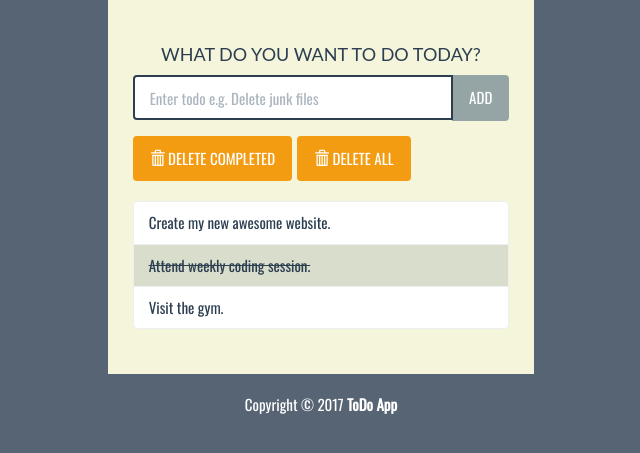
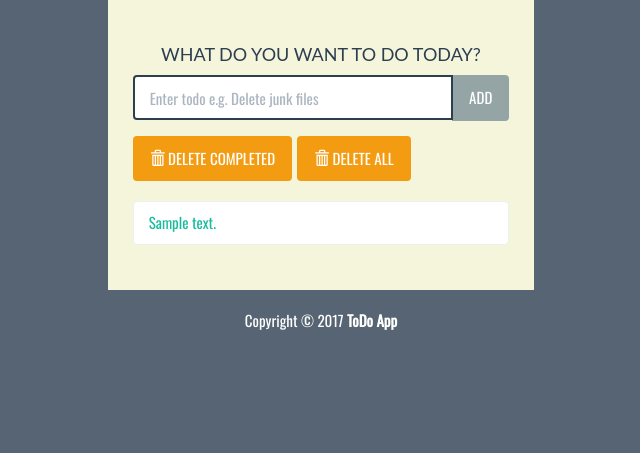
Before and after one commit to DewCX/todo-list-2, a Django app: template todo_2/templates/todo/index.html in a window 1280 px wide. Shown: the part 129-582 px from the top of the page, without its empty margins (319-959 px from the left). Run offline with Django 3.2, Linux system fonts and the light colour scheme; the template is opened without the code that fills it: most values are stand-ins (such as "Sample title", 1, 10 or a date in 2020); some libraries are stand-ins or nearby versions.

Commit message:
#updated index.html verify datas on page

```diff
--- a/todo_2/templates/todo/index.html
+++ b/todo_2/templates/todo/index.html
@@ -53,9 +53,19 @@
 					</div>
 
 					<ul class="list-group t20">
-						<li class="list-group-item">Create my new awesome website.</li>
-						<li class="list-group-item todo-completed">Attend weekly coding session.</li>
-						<li class="list-group-item">Visit the gym.</li>
+
+						{% for todo in todo_list  %}
+							{% if todo.complete %}
+							<li class="list-group-item">{{ todo.text }}</li>
+							{% else %}
+							<a href="#">
+							<li class="list-group-item">{{ todo.text }}</li>
+							</a>
+							{% endif %}
+
+
+						{% endfor %}
+
 					</ul>
 				</div>
 			</div>
```
Also changed, not shown: todo_2/todo_list/views.py (+6 -1 lines), todo_2/db.sqlite3.
